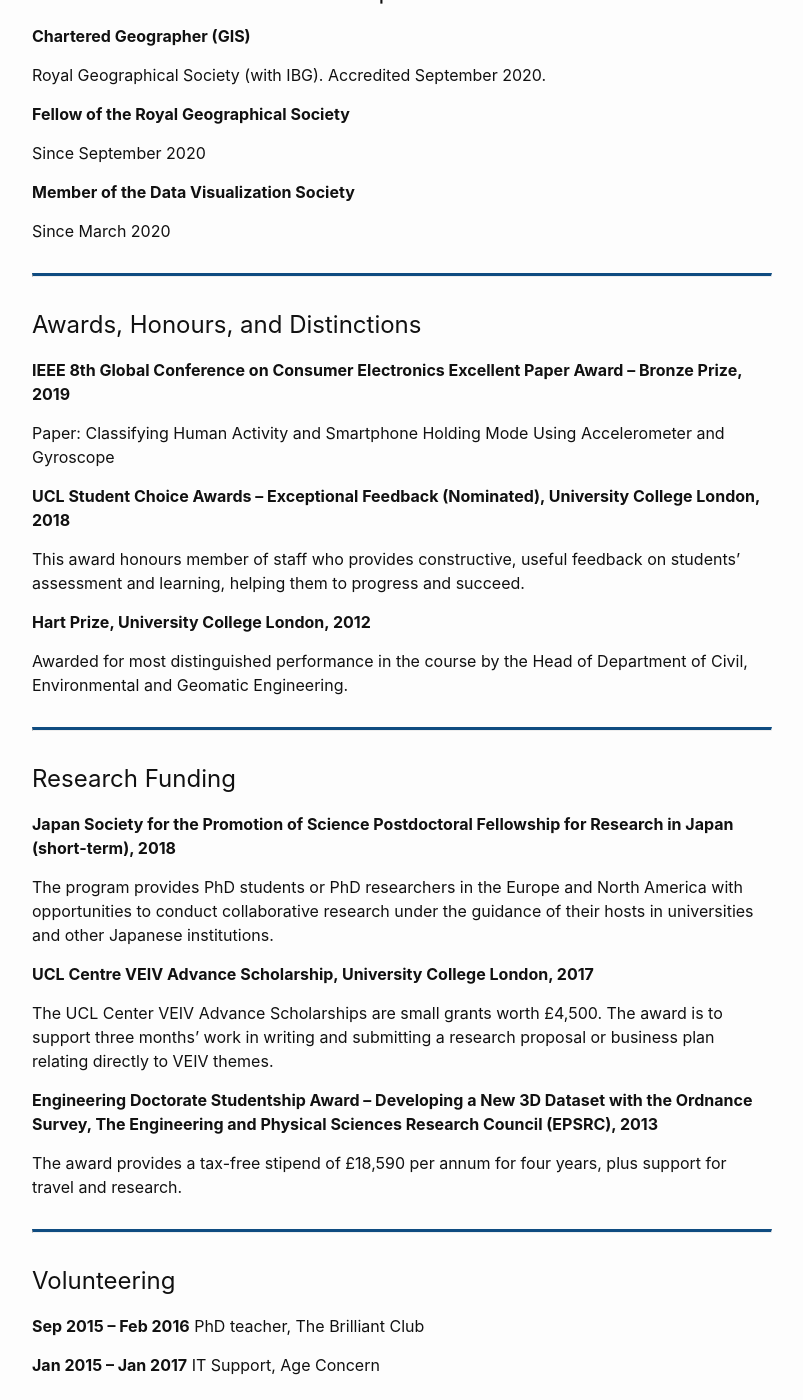
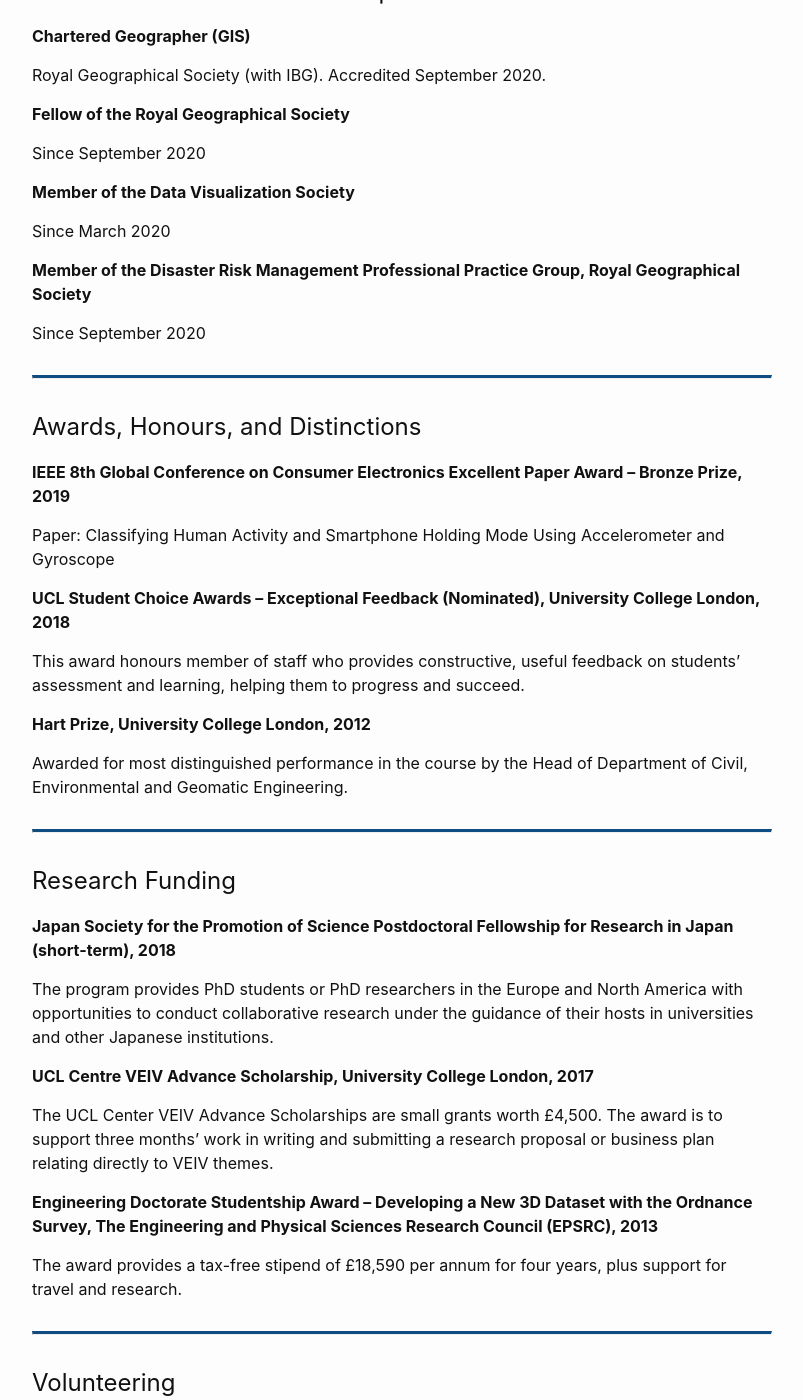
Before and after one commit to kel196/kel196.github.io, a Jekyll site: the page built from index.md, in a window 1280 px wide and 1400 px high, scrolled down 2382 px. Shown: the whole window, without its empty margins (238-1041 px from the left). Built offline with Jekyll 4.4.1, drawn with Linux system fonts in a browser that asks for light colours; our own code applies the rules of GitHub Pages for plain Markdown files; part of the change alters nothing that is shown; some of the changed text lies outside the part shown.

Commit message:
Update index.md

```diff
--- a/index.md
+++ b/index.md
@@ -79,6 +79,10 @@ Since September 2020
 
 Since March 2020
 
+**Member of the Disaster Risk Management Professional Practice Group, Royal Geographical Society**
+
+Since September 2020
+
 ---
 
 ## Awards, Honours, and Distinctions
@@ -119,13 +123,14 @@ The award provides a tax-free stipend of £18,590 per annum for four years, plus
 ## Publications
 ### Refereed Academic Journals
 
-| **J-6** | **Mapping for Autonomous Driving: Opportunities and Challenges**<br />Wong, K., Gu, Y., and Kamijo, S.<br />*IEEE Intelligent Transportation Systems Magazine*, 2020<br />URL: [https://doi.org/10.1109/MITS.2020.3014152](https://doi.org/10.1109/MITS.2020.3014152) |
-| ------- | ------------------------------------------------------------ |
-| **J-5** | **Estimating Autonomous Vehicle Localization Error Using 2D Geographic Information**<br />Wong, K., Javanmardi, E., Javanmardi, M. and Kamijo, S.<br />*ISPRS International Journal of Geo-Information*, 8(6), p.288, 2019<br />URL: [https://doi.org/10.3390/ijgi8060288](https://doi.org/10.3390/ijgi8060288). Open Access |
-| **J-4** | **User Requirements Gathering for a National 3D Mapping Product in the United Kingdom**<br />Wong, K. and Ellul, C. <br />*ISPRS Annals of the Photogrammetry, Remote Sensing and Spatial Information Sciences*, Volume IV-4/W6, 2018 <br />URL: [https://doi.org/10.5194/isprs-annals-IV-4-W6-89-2018](https://doi.org/10.5194/isprs-annals-IV-4-W6-89-2018). Open Access |
-| **J-3** | **User Requirements Gathering for 3D Geographic Information in the United Kingdom**<br />Wong, K. and Ellul, C.<br />*ISPRS Annals of the Photogrammetry, Remote Sensing and Spatial Information Sciences*, Volume IV-4/W5, 125-132, 2017<br />URL: [https://doi.org/10.5194/isprs-annals-IV-4-W5-125-2017](https://doi.org/10.5194/isprs-annals-IV-4-W5-125-2017). Open Access |
-| **J-2** | **Assessing the Suitability of Using Google Glass in Designing 3D Geographic Information for Navigation**<br />Wong, K. and Ellul, C.<br />In *Advances in 3D Geoinformation*, Springer International Publishing. 409-422, 2017<br />URL: [https://doi.org/10.1007/978-3-319-25691-7_23](https://doi.org/10.1007/978-3-319-25691-7_23). |
-| **J-1** | **Using Geometry-Based Metrics as Part of Fitness-for-Purpose Evaluations of 3D City Models**<br />Wong, K. and Ellul, C.<br />ISPRS Annals of Photogrammetry, Remote Sensing and Spatial Information Sciences, 129-136, 2016<br />URL: [https://doi.org/10.5194/isprs-annals-IV-2-W1-129-2016](https://doi.org/10.5194/isprs-annals-IV-2-W1-129-2016). Open Access |
+| Identifier | Title                                                        |
+| ---------- | ------------------------------------------------------------ |
+| **J-6**    | **Mapping for Autonomous Driving: Opportunities and Challenges**<br />Wong, K., Gu, Y., and Kamijo, S.<br />*IEEE Intelligent Transportation Systems Magazine*, 2020<br />URL: [https://doi.org/10.1109/MITS.2020.3014152](https://doi.org/10.1109/MITS.2020.3014152) |
+| **J-5**    | **Estimating Autonomous Vehicle Localization Error Using 2D Geographic Information**<br />Wong, K., Javanmardi, E., Javanmardi, M. and Kamijo, S.<br />*ISPRS International Journal of Geo-Information*, 8(6), p.288, 2019<br />URL: [https://doi.org/10.3390/ijgi8060288](https://doi.org/10.3390/ijgi8060288). Open Access |
+| **J-4**    | **User Requirements Gathering for a National 3D Mapping Product in the United Kingdom**<br />Wong, K. and Ellul, C. <br />*ISPRS Annals of the Photogrammetry, Remote Sensing and Spatial Information Sciences*, Volume IV-4/W6, 2018 <br />URL: [https://doi.org/10.5194/isprs-annals-IV-4-W6-89-2018](https://doi.org/10.5194/isprs-annals-IV-4-W6-89-2018). Open Access |
+| **J-3**    | **User Requirements Gathering for 3D Geographic Information in the United Kingdom**<br />Wong, K. and Ellul, C.<br />*ISPRS Annals of the Photogrammetry, Remote Sensing and Spatial Information Sciences*, Volume IV-4/W5, 125-132, 2017<br />URL: [https://doi.org/10.5194/isprs-annals-IV-4-W5-125-2017](https://doi.org/10.5194/isprs-annals-IV-4-W5-125-2017). Open Access |
+| **J-2**    | **Assessing the Suitability of Using Google Glass in Designing 3D Geographic Information for Navigation**<br />Wong, K. and Ellul, C.<br />In *Advances in 3D Geoinformation*, Springer International Publishing. 409-422, 2017<br />URL: [https://doi.org/10.1007/978-3-319-25691-7_23](https://doi.org/10.1007/978-3-319-25691-7_23). |
+| **J-1**    | **Using Geometry-Based Metrics as Part of Fitness-for-Purpose Evaluations of 3D City Models**<br />Wong, K. and Ellul, C.<br />ISPRS Annals of Photogrammetry, Remote Sensing and Spatial Information Sciences, 129-136, 2016<br />URL: [https://doi.org/10.5194/isprs-annals-IV-2-W1-129-2016](https://doi.org/10.5194/isprs-annals-IV-2-W1-129-2016). Open Access |
 
 ### Conferences
 
@@ -179,4 +184,4 @@ The award provides a tax-free stipend of £18,590 per annum for four years, plus
 
 ---
 
-Last Updated: 23 November 2020
+Last Updated: 23 December 2020
```
